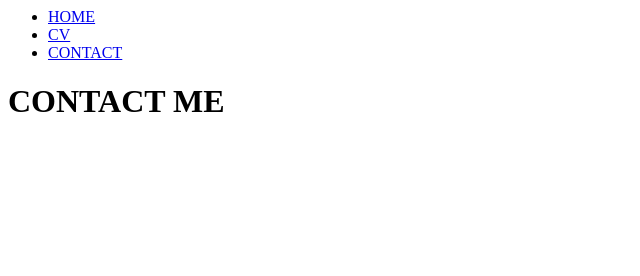
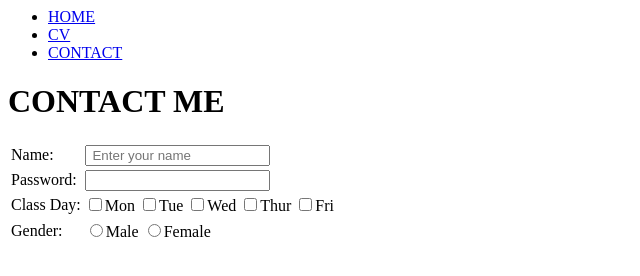
Before and after one commit to jeremyschleifer/personalSite, a plain HTML site: page contact.html in a window 1280 px wide. Shown: the whole page, without its empty margins (0-640 px from the left). Drawn offline with Linux system fonts and the light colour scheme.

Commit message:
added features to contact page

```diff
--- a/contact.html
+++ b/contact.html
@@ -4,7 +4,7 @@
 	<head>
 		<title> WELCOME TO MY PERSONAL SITE</title>
 	</head>
-	<body>
+	<body id="top">
 			<div id="wrap">
 				<nav>
 					<ul>
@@ -15,7 +15,48 @@
 					</ul>
 				</nav>
 				<h1> CONTACT ME </h1>
+				<form id ="contactForm" action="" method="">
+					<table>
+						<tr>
+							<td>Name:</td>
+							<td>
+								<input type="text" name="userName" id="userName" placeholder=" Enter your name"/>
+							</td>
+						</tr>
+						<tr>
+							<td>Password:</td>
+							<td>
+								<input type="password" />
+							</td>
+						</tr>
+						<tr>
+							<td>Class Day:</td>
+							<td>
+							<input type="checkbox" name="classDay" value="mon"/>Mon
+							<input type="checkbox" name="classDay" value="tue"/>Tue
+							<input type="checkbox" name="classDay" value="wed"/>Wed
+							<input type="checkbox" name="classDay" value="thur"/>Thur
+							<input type="checkbox" name="classDay" value="fri"/>Fri
+							</td>
+						</tr>
+						<tr>
 
+						</tr>
+						<tr>
+							<td> Gender:</td>
+							<td>
+								<input type="radio" name="gender" value="Male">Male
+								<input type="radio" name="gender" value="Female">Female
+							</td>
+						</tr>
+						<tr>
+
+						</tr>
+						<tr>
+
+						</tr>
+					</table>
+				</form>
 			</div>
 	</body>
 </html>
```
Also changed, not shown: index.html (+7 -0 lines), favicon.png (added).
